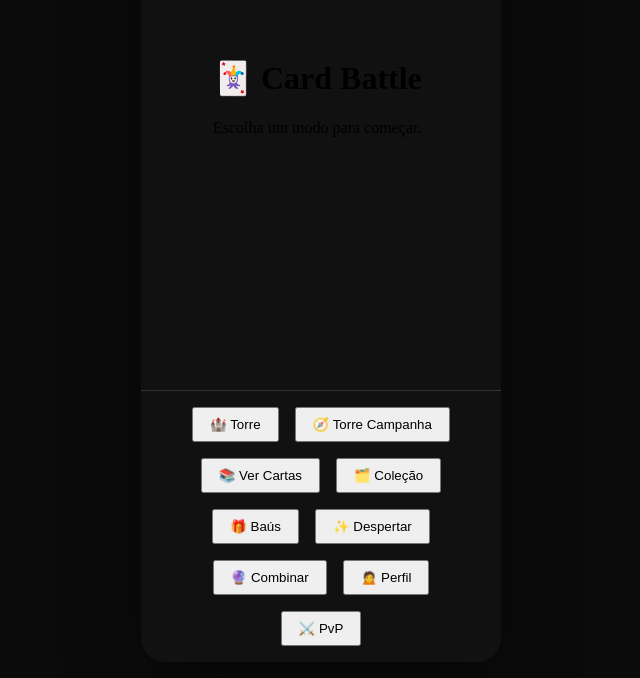
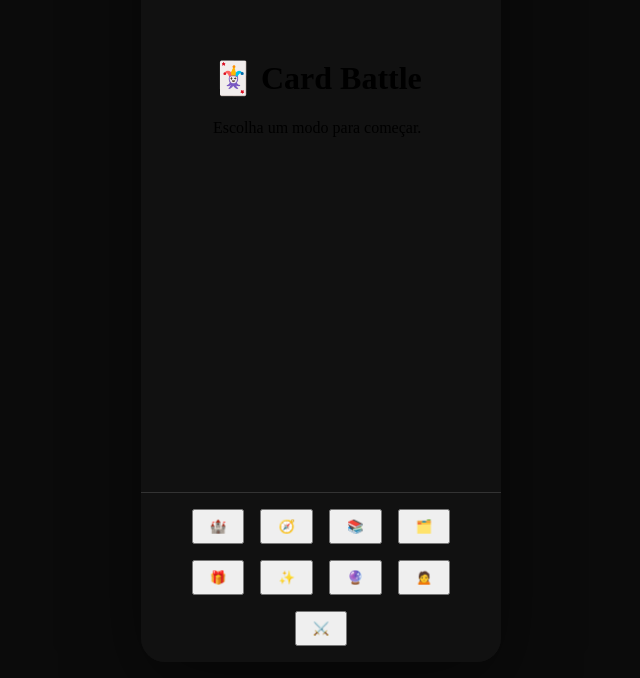
Before and after one commit to claudiojvargas/cardgame, a React (Vite) app: page / in a window 1280 px wide. Shown: the part 154-832 px from the top of the page, without its empty margins (319-959 px from the left). Built offline with nearby package versions, Linux system fonts and the light colour scheme.

Commit message:
Switch footer menu to icon-only bar

```diff
--- a/frontend/App.tsx
+++ b/frontend/App.tsx
@@ -114,6 +114,9 @@ function App() {
               justifyContent: "center",
               background: "#111",
               flexWrap: "wrap",
+              position: "sticky",
+              bottom: 0,
+              zIndex: 10,
             }}
           >
             <button
@@ -122,8 +125,9 @@ function App() {
                 padding: "var(--space-1) var(--space-2)",
                 fontWeight: screen === "TOWER" ? "bold" : "normal",
               }}
+              aria-label="Torre"
             >
-              🏰 Torre
+              🏰
             </button>
             <button
               onClick={() => setScreen("CAMPAIGN_TOWER")}
@@ -131,8 +135,9 @@ function App() {
                 padding: "var(--space-1) var(--space-2)",
                 fontWeight: screen === "CAMPAIGN_TOWER" ? "bold" : "normal",
               }}
+              aria-label="Torre Campanha"
             >
-              🧭 Torre Campanha
+              🧭
             </button>
             <button
               onClick={() => setScreen("CARDS")}
@@ -140,8 +145,9 @@ function App() {
                 padding: "var(--space-1) var(--space-2)",
                 fontWeight: screen === "CARDS" ? "bold" : "normal",
               }}
+              aria-label="Ver Cartas"
             >
-              📚 Ver Cartas
+              📚
             </button>
             <button
               onClick={() => setScreen("COLLECTION")}
@@ -149,8 +155,9 @@ function App() {
                 padding: "var(--space-1) var(--space-2)",
                 fontWeight: screen === "COLLECTION" ? "bold" : "normal",
               }}
+              aria-label="Coleção"
             >
-              🗂️ Coleção
+              🗂️
             </button>
             <button
               onClick={() => setScreen("CHESTS")}
@@ -158,8 +165,9 @@ function App() {
                 padding: "var(--space-1) var(--space-2)",
                 fontWeight: screen === "CHESTS" ? "bold" : "normal",
               }}
+              aria-label="Baús"
             >
-              🎁 Baús
+              🎁
             </button>
             <button
               onClick={() => setScreen("AWAKENING")}
@@ -167,8 +175,9 @@ function App() {
                 padding: "var(--space-1) var(--space-2)",
                 fontWeight: screen === "AWAKENING" ? "bold" : "normal",
               }}
+              aria-label="Despertar"
             >
-              ✨ Despertar
+              ✨
             </button>
             <button
               onClick={() => setScreen("COMBINING")}
@@ -176,8 +185,9 @@ function App() {
                 padding: "var(--space-1) var(--space-2)",
                 fontWeight: screen === "COMBINING" ? "bold" : "normal",
               }}
+              aria-label="Combinar"
             >
-              🔮 Combinar
+              🔮
             </button>
             <button
               onClick={() => setScreen("PROFILE")}
@@ -185,8 +195,9 @@ function App() {
                 padding: "var(--space-1) var(--space-2)",
                 fontWeight: screen === "PROFILE" ? "bold" : "normal",
               }}
+              aria-label="Perfil"
             >
-              🙍 Perfil
+              🙍
             </button>
             <button
               onClick={() => setScreen("PVP")}
@@ -194,8 +205,9 @@ function App() {
                 padding: "var(--space-1) var(--space-2)",
                 fontWeight: screen === "PVP" ? "bold" : "normal",
               }}
+              aria-label="PvP"
             >
-              ⚔️ PvP
+              ⚔️
             </button>
           </nav>
         </div>
```
